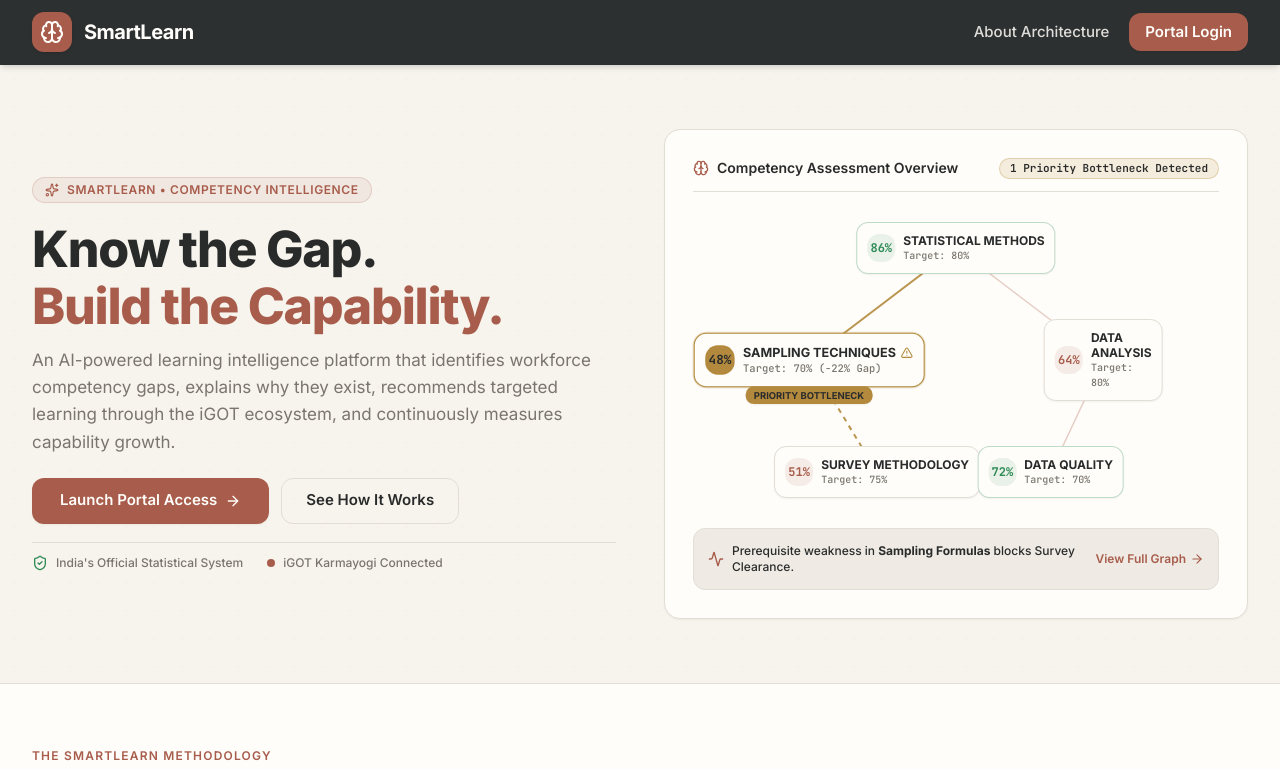
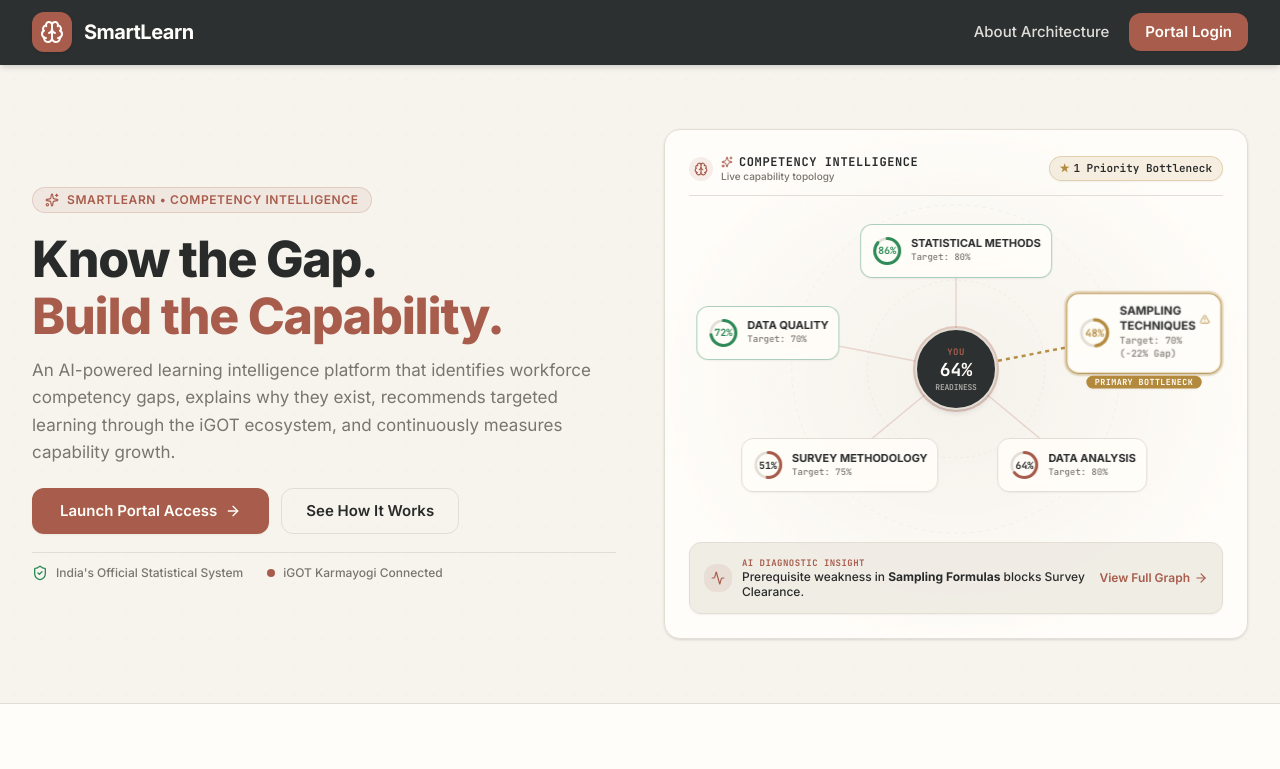
Before and after one commit to virajsuryavanshi04/SIH, a React (Vite) app in the folder frontend/: page / in a window 1280 px wide. Shown: the top 769 px of the page. Built offline with nearby package versions, Linux system fonts and the light colour scheme.

Commit message:
Updated Dashboard Competency Chart

```diff
--- a/frontend/src/components/homepage/HeroIntelligence.tsx
+++ b/frontend/src/components/homepage/HeroIntelligence.tsx
@@ -74,54 +74,102 @@
 
         {/* Right Live Spatial Competency Network Visualization */}
         <div className="lg:col-span-6">
-          <div className="relative bg-[#FFFDF9] rounded-2xl border border-[#E2DDD5] p-4 sm:p-7 shadow-xs overflow-hidden min-h-[440px] sm:min-h-[450px] flex flex-col justify-between">
+          <div className="relative bg-[radial-gradient(ellipse_at_center,_#EFEBE460_0%,_#FFFDF9_75%)] rounded-2xl border border-[#E2DDD5] p-4 sm:p-6 shadow-sm overflow-hidden min-h-[460px] sm:min-h-[470px] flex flex-col justify-between">
             {/* Top Bar Header */}
             <div className="flex items-center justify-between border-b border-[#E2DDD5] pb-3 text-xs">
-              <div className="flex items-center space-x-2 text-[#292B2B] font-semibold">
-                <Brain className="w-4 h-4 text-[#A85D4C]" />
-                <span className="text-xs sm:text-sm">Competency Assessment Overview</span>
+              <div className="flex items-center space-x-2 text-left">
+                <div className="w-6 h-6 rounded-lg bg-[#A85D4C]/10 flex items-center justify-center text-[#A85D4C] shrink-0">
+                  <Brain className="w-3.5 h-3.5" />
                 </div>
-              <span className="text-[10px] sm:text-[11px] font-semibold px-2 sm:px-2.5 py-0.5 rounded-full bg-[#B38A3D]/15 text-[#292B2B] border border-[#B38A3D]/30 font-mono shrink-0">
-                1 Priority Bottleneck Detected
+                <div>
+                  <div className="flex items-center space-x-1.5">
+                    <Sparkles className="w-3 h-3 text-[#A85D4C]" />
+                    <span className="text-xs font-bold text-[#292B2B] uppercase tracking-wider font-mono">
+                      COMPETENCY INTELLIGENCE
+                    </span>
+                  </div>
+                  <span className="text-[10px] text-[#7A756E] block font-medium">Live capability topology</span>
+                </div>
+              </div>
+              <span className="inline-flex items-center space-x-1 text-[10px] sm:text-[11px] font-semibold px-2.5 py-1 rounded-full bg-[#B38A3D]/12 text-[#292B2B] border border-[#B38A3D]/30 font-mono shrink-0 shadow-xs">
+                <span className="text-[#B38A3D] font-bold">★</span>
+                <span>1 Priority Bottleneck</span>
               </span>
             </div>
 
-            {/* Interactive Network Graph Canvas */}
-            <div className="relative w-full h-[300px] sm:h-[320px] my-2 select-none">
-              {/* SVG Vector Connections */}
+            {/* Interactive Radial Competency Intelligence Graph Canvas */}
+            <div className="relative w-full h-[320px] sm:h-[330px] my-2 select-none">
+              {/* SVG Vector Orbital Guides & Spokes to YOU */}
               <svg className="absolute inset-0 w-full h-full pointer-events-none">
-                {HERO_NETWORK_EDGES.map((edge, idx) => {
-                  const fromNode = HERO_NETWORK_NODES.find(n => n.id === edge.from)!;
-                  const toNode = HERO_NETWORK_NODES.find(n => n.id === edge.to)!;
-                  const isHighlighted = hoveredNode === edge.from || hoveredNode === edge.to;
+                {/* Concentric Capability Orbit Guides */}
+                <circle cx="50%" cy="50%" r="20%" fill="none" stroke="#E2DDD5" strokeWidth="1" strokeDasharray="3 3" strokeOpacity="0.4" />
+                <circle cx="50%" cy="50%" r="37%" fill="none" stroke="#E2DDD5" strokeWidth="1" strokeDasharray="4 4" strokeOpacity="0.35" />
+
+                {/* Spokes from Central Anchor (YOU) to each Competency */}
+                {HERO_NETWORK_NODES.map((node, index) => {
+                  const total = HERO_NETWORK_NODES.length;
+                  const angleDeg = -90 + index * (360 / total);
+                  const angleRad = (angleDeg * Math.PI) / 180;
+                  const targetX = 50 + 37 * Math.cos(angleRad);
+                  const targetY = 50 + 36 * Math.sin(angleRad);
+
+                  const isSpokeHighlighted = hoveredNode === node.id || hoveredNode === 'center-you';
+                  const spokeOpacity = isSpokeHighlighted ? 0.95 : hoveredNode !== null ? 0.2 : 0.45;
 
                   return (
-                    <g key={idx}>
                     <line
-                        x1={`${fromNode.x}%`}
-                        y1={`${fromNode.y}%`}
-                        x2={`${toNode.x}%`}
-                        y2={`${toNode.y}%`}
-                        stroke={edge.active || isHighlighted ? '#B38A3D' : '#A85D4C'}
-                        strokeOpacity={isHighlighted ? 0.9 : 0.3}
-                        strokeWidth={isHighlighted ? 2 : 1.5}
-                        strokeDasharray={edge.active ? '5 5' : 'none'}
-                        className={edge.active ? 'animate-flow-line' : ''}
+                      key={`spoke-${node.id}`}
+                      x1="50%"
+                      y1="50%"
+                      x2={`${targetX}%`}
+                      y2={`${targetY}%`}
+                      stroke={node.isGap ? '#B38A3D' : '#A85D4C'}
+                      strokeOpacity={spokeOpacity}
+                      strokeWidth={isSpokeHighlighted ? 2.5 : node.isGap ? 2 : 1.5}
+                      strokeDasharray={node.isGap ? '4 4' : 'none'}
+                      className={node.isGap ? 'animate-flow-line' : ''}
                     />
-                    </g>
                   );
                 })}
               </svg>
 
-              {/* Network Nodes */}
-              {HERO_NETWORK_NODES.map((node) => {
+              {/* Central Anchor / "YOU" Node */}
+              <div
+                style={{ left: '50%', top: '50%' }}
+                onMouseEnter={() => setHoveredNode('center-you')}
+                className={cn(
+                  "absolute -translate-x-1/2 -translate-y-1/2 cursor-pointer transition-all duration-200 z-15 select-none",
+                  hoveredNode === 'center-you' ? "scale-108 z-25" : "hover:scale-104"
+                )}
+              >
+                <div className="w-[76px] h-[76px] sm:w-[82px] sm:h-[82px] rounded-full bg-[#2D3030] border-2 border-[#E2DDD5] ring-2 ring-[#A85D4C]/30 text-[#FFFDF9] flex flex-col items-center justify-center p-1 shadow-md text-center">
+                  <span className="text-[8px] sm:text-[9px] font-mono uppercase text-[#A85D4C] font-bold tracking-wider leading-none">
+                    YOU
+                  </span>
+                  <span className="text-base sm:text-lg font-black font-mono text-[#FFFDF9] leading-tight my-0.5">
+                    {Math.round(HERO_NETWORK_NODES.reduce((acc, n) => acc + n.score, 0) / HERO_NETWORK_NODES.length)}%
+                  </span>
+                  <span className="text-[7px] sm:text-[8px] font-mono uppercase text-[#FFFDF9]/65 tracking-tight leading-none">
+                    READINESS
+                  </span>
+                </div>
+              </div>
+
+              {/* Radially Arranged Competency Nodes */}
+              {HERO_NETWORK_NODES.map((node, index) => {
+                const total = HERO_NETWORK_NODES.length;
+                const angleDeg = -90 + index * (360 / total);
+                const angleRad = (angleDeg * Math.PI) / 180;
+                const posX = 50 + 37 * Math.cos(angleRad);
+                const posY = 50 + 36 * Math.sin(angleRad);
+
                 const isSelected = hoveredNode === node.id;
                 const isGap = node.isGap;
 
                 return (
                   <div
                     key={node.id}
-                    style={{ left: `${node.x}%`, top: `${node.y}%` }}
+                    style={{ left: `${posX}%`, top: `${posY}%` }}
                     onMouseEnter={() => setHoveredNode(node.id)}
                     className={cn(
                       "absolute -translate-x-1/2 -translate-y-1/2 cursor-pointer transition-all duration-200 z-10",
@@ -129,39 +177,65 @@
                     )}
                   >
                     <div className={cn(
-                      "p-2 sm:p-2.5 rounded-xl border flex items-center space-x-2 transition-all shadow-xs",
+                      "p-1.5 sm:p-2.5 rounded-xl border flex items-center space-x-2 transition-all shadow-xs backdrop-blur-sm",
                       isGap
-                        ? "bg-[#FFFDF9] border-[#B38A3D] ring-1 ring-[#B38A3D]/25"
+                        ? "bg-[#FFFDF9]/95 border-[#B38A3D] ring-2 ring-[#B38A3D]/25 shadow-sm"
                         : node.status === 'proficient'
-                        ? "bg-[#FFFDF9] border-[#2E8B57]/30 hover:border-[#2E8B57]"
-                        : "bg-[#FFFDF9] border-[#E2DDD5] hover:border-[#A85D4C]"
+                        ? "bg-[#FFFDF9]/90 border-[#2E8B57]/40 hover:border-[#2E8B57]"
+                        : "bg-[#FFFDF9]/90 border-[#E2DDD5] hover:border-[#A85D4C]"
                     )}>
-                      {/* Radial Metric Pill */}
-                      <div className={cn(
-                        "w-6.5 h-6.5 sm:w-7 sm:h-7 rounded-lg flex items-center justify-center font-mono font-bold text-[11px] sm:text-xs shrink-0",
+                      {/* Circular Score Progress Ring */}
+                      <div className="relative w-7 h-7 sm:w-8 sm:h-8 flex items-center justify-center shrink-0">
+                        <svg className="w-full h-full -rotate-90" viewBox="0 0 36 36">
+                          <circle
+                            cx="18"
+                            cy="18"
+                            r="14"
+                            fill="none"
+                            stroke="#E2DDD5"
+                            strokeWidth="3"
+                          />
+                          <circle
+                            cx="18"
+                            cy="18"
+                            r="14"
+                            fill="none"
+                            stroke={
                               isGap
-                          ? "bg-[#B38A3D] text-[#292B2B]"
+                                ? '#B38A3D'
                                 : node.status === 'proficient'
-                          ? "bg-[#2E8B57]/10 text-[#2E8B57]"
-                          : "bg-[#A85D4C]/10 text-[#A85D4C]"
+                                ? '#2E8B57'
+                                : '#A85D4C'
+                            }
+                            strokeWidth="3.5"
+                            strokeDasharray="88"
+                            strokeDashoffset={88 - (88 * node.score) / 100}
+                            strokeLinecap="round"
+                            className="transition-all duration-500"
+                          />
+                        </svg>
+                        <span className={cn(
+                          "absolute font-mono font-bold text-[9px] sm:text-[10px]",
+                          isGap ? "text-[#B38A3D]" : node.status === 'proficient' ? "text-[#2E8B57]" : "text-[#292B2B]"
                         )}>
                           {node.score}%
+                        </span>
                       </div>
 
                       <div className="text-left">
-                        <div className="text-[11px] sm:text-xs font-bold text-[#292B2B] leading-tight flex items-center gap-1">
+                        <div className="text-[10px] sm:text-[11px] font-bold text-[#292B2B] leading-tight flex items-center gap-1">
                           <span>{node.label}</span>
-                          {isGap && <AlertTriangle className="w-3 h-3 text-[#B38A3D] shrink-0" />}
+                          {isGap && <AlertTriangle className="w-2.5 h-2.5 text-[#B38A3D] shrink-0" />}
                         </div>
-                        <div className="text-[9px] sm:text-[10px] text-[#7A756E] font-mono">
+                        <div className="text-[8px] sm:text-[9px] text-[#7A756E] font-mono">
                           Target: {node.target}% {isGap ? '(-22% Gap)' : ''}
                         </div>
                       </div>
                     </div>
 
                     {isGap && (
-                      <div className="absolute -bottom-4 left-1/2 -translate-x-1/2 whitespace-nowrap px-1.5 sm:px-2 py-0.5 rounded-md bg-[#B38A3D] text-[#292B2B] text-[8px] sm:text-[9px] font-bold shadow-xs">
-                        PRIORITY BOTTLENECK
+                      <div className="absolute -bottom-3.5 left-1/2 -translate-x-1/2 whitespace-nowrap px-1.5 sm:px-2 py-0.2 rounded-md bg-[#B38A3D] text-[#FFFDF9] text-[7px] sm:text-[8px] font-bold tracking-wider shadow-xs uppercase font-mono">
+                        PRIMARY BOTTLENECK
                       </div>
                     )}
                   </div>
@@ -169,15 +243,25 @@
               })}
             </div>
 
-            {/* Bottom Dynamic Diagnostic Pill */}
-            <div className="p-3 sm:p-3.5 rounded-xl bg-[#EFEBE4] border border-[#E2DDD5] flex flex-col sm:flex-row sm:items-center justify-between gap-2 text-xs">
-              <div className="flex items-center space-x-2 text-[#292B2B]">
-                <Activity className="w-4 h-4 text-[#A85D4C] shrink-0" />
-                <span className="font-medium text-[11px] sm:text-xs">
+            {/* Bottom Dynamic Diagnostic Insight Strip */}
+            <div className="p-3 sm:p-3.5 rounded-xl bg-[#EFEBE4]/90 border border-[#E2DDD5] flex flex-col sm:flex-row sm:items-center justify-between gap-2.5 text-xs text-left shadow-xs">
+              <div className="flex items-start sm:items-center space-x-2.5 text-[#292B2B]">
+                <div className="w-7 h-7 rounded-lg bg-[#A85D4C]/10 flex items-center justify-center text-[#A85D4C] shrink-0 mt-0.5 sm:mt-0">
+                  <Activity className="w-3.5 h-3.5" />
+                </div>
+                <div>
+                  <span className="text-[9px] font-bold uppercase tracking-wider text-[#A85D4C] block font-mono">
+                    AI Diagnostic Insight
+                  </span>
+                  <p className="text-[11px] sm:text-xs text-[#292B2B] font-medium leading-tight">
                     Prerequisite weakness in <strong>Sampling Formulas</strong> blocks Survey Clearance.
-                </span>
+                  </p>
                 </div>
-              <Link to="/login" className="shrink-0 text-[#A85D4C] font-semibold flex items-center hover:underline text-[11px] sm:text-xs">
+              </div>
+              <Link
+                to="/login"
+                className="shrink-0 inline-flex items-center text-[#A85D4C] hover:text-[#7D4036] font-semibold text-xs transition-colors hover:underline"
+              >
                 <span>View Full Graph</span>
                 <ArrowRight className="w-3.5 h-3.5 ml-1" />
               </Link>
```
Lines whose indentation alone changed are shown as unchanged.
